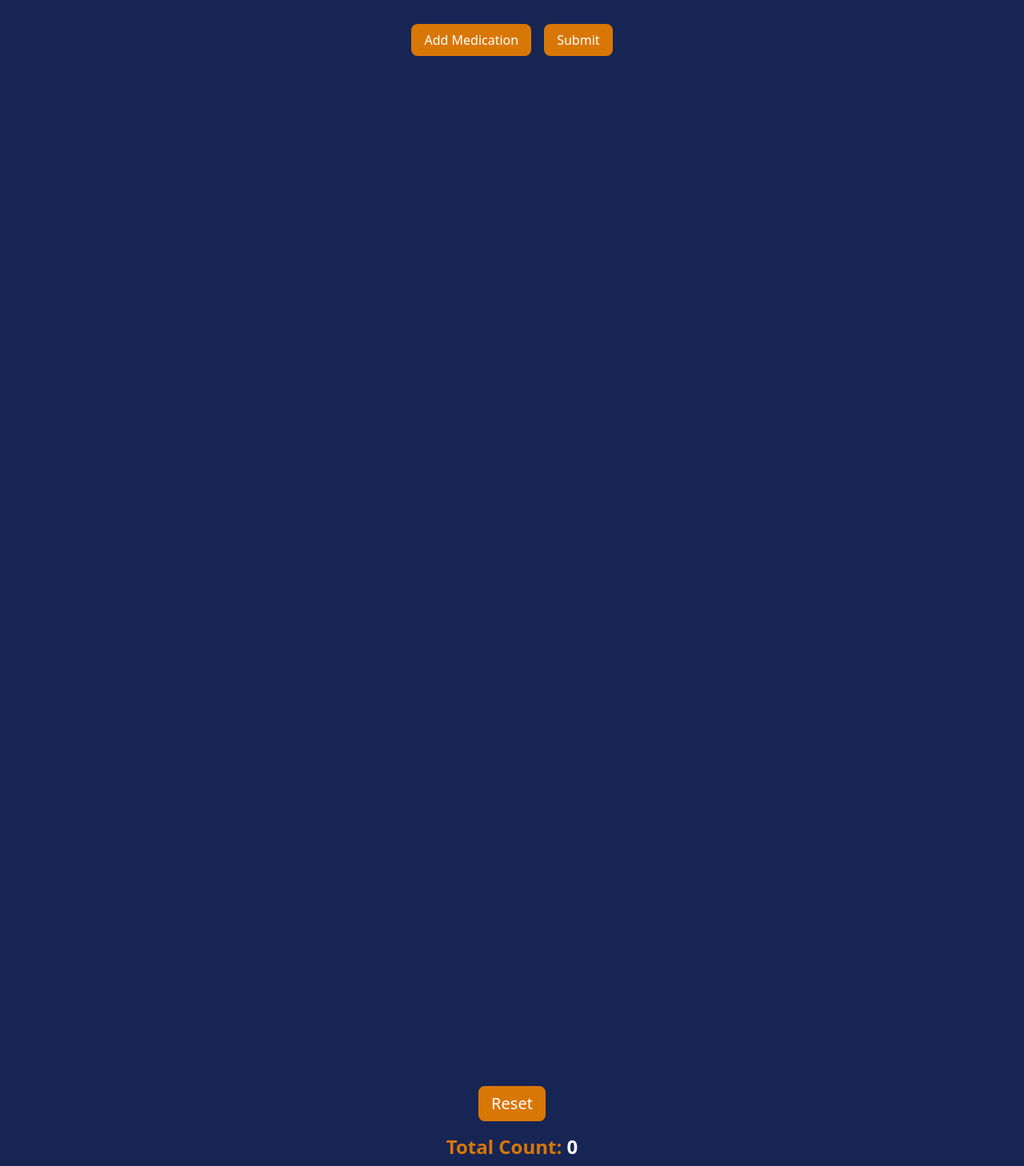
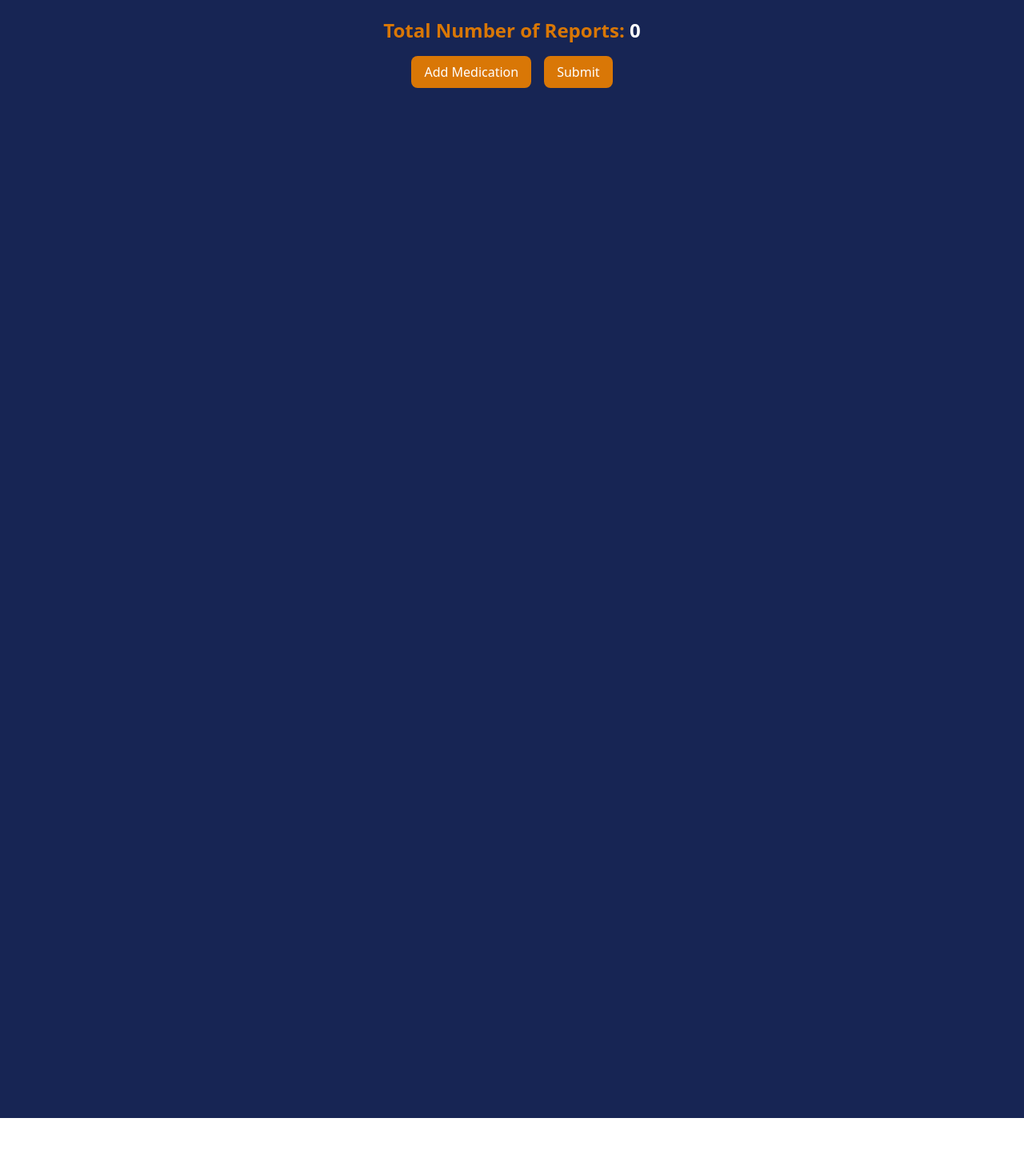
Before and after one commit to kwm0304/sideEffects, a React (Vite) app in the folder client/: page / in a window 1280 px wide. Shown: the part 266-1724 px from the top of the page at 80% size. After the commit the page ends 1664 px from the top, so only its background shows below. Built offline with nearby package versions, Linux system fonts and the light colour scheme.

Commit message:
moved totalCount and reset button to top of pie chart, set reset button to be conditionally rendererd

```diff
--- a/client/src/App.jsx
+++ b/client/src/App.jsx
@@ -116,6 +116,7 @@ function App() {
             </div>
           ))}
         </div>
+        <div className="font-bold text-amber-600 text-2xl pb-2">Total Number of Reports: <span className='text-white'>{sum}</span></div>
         <div className="flex flex-row gap-4 py-2 justify-center text-blue-950">
           <button type="button" onClick={handleAddMedication} className='hover:scale-110 text-white w-auto py-2 rounded-lg bg-amber-600 px-4'>
             Add Medication
@@ -124,6 +125,9 @@ function App() {
             {loading ? 'Loading...' : 'Submit'}
           </button>
         </div>
+        {results.length > 0 && (
+        <button className=' hover:scale-110 text-white w-auto py-2 rounded-lg bg-amber-600 px-4 w-32' onClick={reset}>Reset</button>
+        )}
       </form>
       <div>
         {data ?
@@ -140,9 +144,8 @@ function App() {
         <p>No results</p>}
       </div>
 
-      <div className="grid grid-cols-1 gap-4 text-xl justify-center place-content-center justify-items-center ">
-      <button className=' hover:scale-110 text-white w-auto py-2 rounded-lg bg-amber-600 px-4' onClick={reset}>Reset</button>
-        <div className="font-bold text-amber-600 text-2xl pb-2">Total Count: <span className='text-white'>{sum}</span></div>
+      <div className="grid grid-cols-1  text-xl justify-center place-content-center justify-items-center ">
+
 
       </div>
     </section>
```
